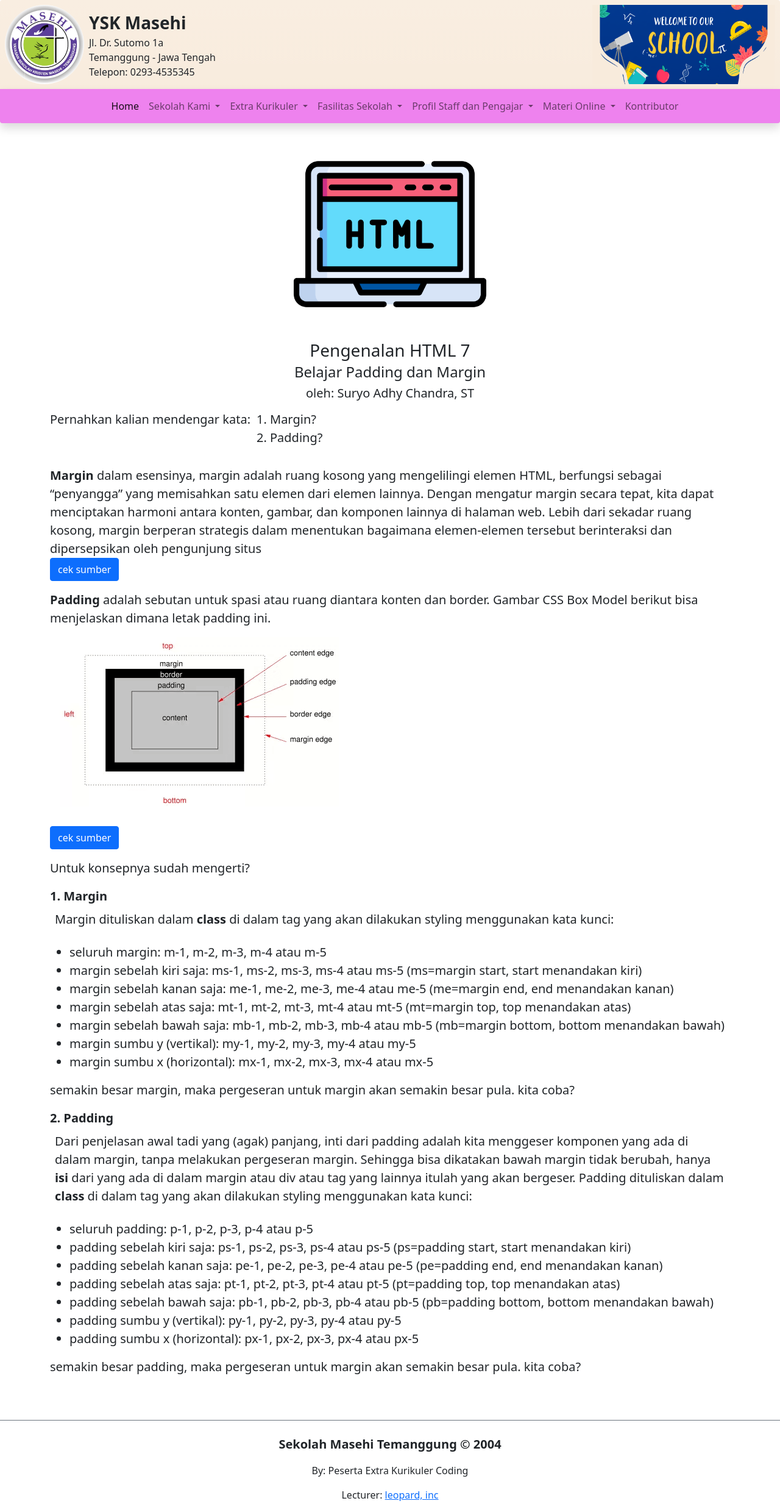
After one commit to leopard1982/sekolah_masehi, a Django app: template templates/blogs/html7.html in a window 1280 px wide. The commit adds this page. Shown: the whole page at 61% size. Run offline with Django 3.2, Linux system fonts and the light colour scheme; the template is opened without the code that fills it, so the values that code supplies are empty.

Commit message:
penambahan materi padding dan margin

```diff
--- a/fe/views.py
+++ b/fe/views.py
@@ -21,6 +21,10 @@ def blogsSection(request,id):
         return render(request,'blogs/html5.html')
     elif id=="6":
         return render(request,'blogs/html6.html')
+    elif id=="7":
+        return render(request,'blogs/html7.html')
+    elif id=="8":
+        return render(request,'blogs/html8.html')
     else:
         return render(request,'section/kami.html')
 
--- /dev/null
+++ b/templates/blogs/html7.html
@@ -0,0 +1,66 @@
+{% extends 'base.html' %}
+{% load static %}
+
+{% block contents %}
+    <div class="text-center">
+        <p>
+            <img src="{% static 'images/html1.png'%}" class="w-25" alt="" srcset="">
+        </p>
+        <p class="h3">Pengenalan HTML 7<br><span class="h4">Belajar Padding dan Margin</span></p>
+        <p class="h5">oleh: Suryo Adhy Chandra, ST</p>
+    </div>
+    <div class="container mt-3 fs-5 d-flex justify-content-start">
+        Pernahkan kalian mendengar kata:
+        <ol>
+            <li>Margin?</li>
+            <li>Padding?</li>
+        </ol>
+    </div>
+    <div class="container mt-3 fs-5">
+        <b>Margin</b> dalam esensinya, margin adalah ruang kosong yang mengelilingi elemen HTML, berfungsi sebagai “penyangga” yang memisahkan satu elemen dari elemen lainnya. Dengan mengatur margin secara tepat, kita dapat menciptakan harmoni antara konten, gambar, dan komponen lainnya di halaman web.
+Lebih dari sekadar ruang kosong, margin berperan strategis dalam menentukan bagaimana elemen-elemen tersebut berinteraksi dan dipersepsikan oleh pengunjung situs <br><a href="https://www.revou.co/panduan-teknis/css-margin" class="btn btn-primary">cek sumber</a>
+    </div>
+    <div class="container mt-3 fs-5">
+        <b>Padding</b> adalah sebutan untuk spasi atau ruang diantara konten dan border. Gambar CSS Box Model berikut bisa menjelaskan dimana letak padding ini.
+        <br>
+        <p class="p-3">
+            <img src="{% static 'images/css-box-model.png'%}" alt="">
+        </p>
+        <a href="https://www.duniailkom.com/tutorial-belajar-css-pengertian-padding-dan-fungsi-padding-dalam-css/" class="btn btn-primary">cek sumber</a>
+    </div>
+    <div class="container mt-3 fs-5">
+        Untuk konsepnya sudah mengerti?
+    </div>
+    <div class="container mt-3 fs-5">
+        <b>1. Margin</b>
+        <p class="p-2">
+            Margin dituliskan dalam <b>class</b> di dalam tag yang akan dilakukan styling menggunakan kata kunci:
+            <ul>
+                <li>seluruh margin: m-1, m-2, m-3, m-4 atau m-5</li>
+                <li>margin sebelah kiri saja: ms-1, ms-2, ms-3, ms-4 atau ms-5 (ms=margin start, start menandakan kiri)</li>
+                <li>margin sebelah kanan saja: me-1, me-2, me-3, me-4 atau me-5 (me=margin end, end menandakan kanan)</li>
+                <li>margin sebelah atas saja: mt-1, mt-2, mt-3, mt-4 atau mt-5 (mt=margin top, top menandakan atas)</li>
+                <li>margin sebelah bawah saja: mb-1, mb-2, mb-3, mb-4 atau mb-5 (mb=margin bottom, bottom menandakan bawah)</li>
+                <li>margin sumbu y (vertikal): my-1, my-2, my-3, my-4 atau my-5</li>
+                <li>margin sumbu x (horizontal): mx-1, mx-2, mx-3, mx-4 atau mx-5</li>
+            </ul>
+            semakin besar margin, maka pergeseran untuk margin akan semakin besar pula. kita coba?
+        </p>
+    </div>
+    <div class="container mt-3 fs-5">
+        <b>2. Padding</b>
+        <p class="p-2">
+            Dari penjelasan awal tadi yang (agak) panjang, inti dari padding adalah kita menggeser komponen yang ada di dalam margin, tanpa melakukan pergeseran margin. Sehingga bisa dikatakan bawah margin tidak berubah, hanya <b>isi</b> dari yang ada di dalam margin atau div atau tag yang lainnya itulah yang akan bergeser. Padding dituliskan dalam <b>class</b> di dalam tag yang akan dilakukan styling menggunakan kata kunci:
+            <ul>
+                <li>seluruh padding: p-1, p-2, p-3, p-4 atau p-5</li>
+                <li>padding sebelah kiri saja: ps-1, ps-2, ps-3, ps-4 atau ps-5 (ps=padding start, start menandakan kiri)</li>
+                <li>padding sebelah kanan saja: pe-1, pe-2, pe-3, pe-4 atau pe-5 (pe=padding end, end menandakan kanan)</li>
+                <li>padding sebelah atas saja: pt-1, pt-2, pt-3, pt-4 atau pt-5 (pt=padding top, top menandakan atas)</li>
+                <li>padding sebelah bawah saja: pb-1, pb-2, pb-3, pb-4 atau pb-5 (pb=padding bottom, bottom menandakan bawah)</li>
+                <li>padding sumbu y (vertikal): py-1, py-2, py-3, py-4 atau py-5</li>
+                <li>padding sumbu x (horizontal): px-1, px-2, px-3, px-4 atau px-5</li>
+            </ul>
+            semakin besar padding, maka pergeseran untuk margin akan semakin besar pula. kita coba?
+        </p>
+    </div>
+{% endblock %}
```
Also changed, not shown: templates/blogs/html8.html (added, +24 -0 lines), templates/section/blogs.html (+14 -0 lines), static/images/css-box-model.png (added).
